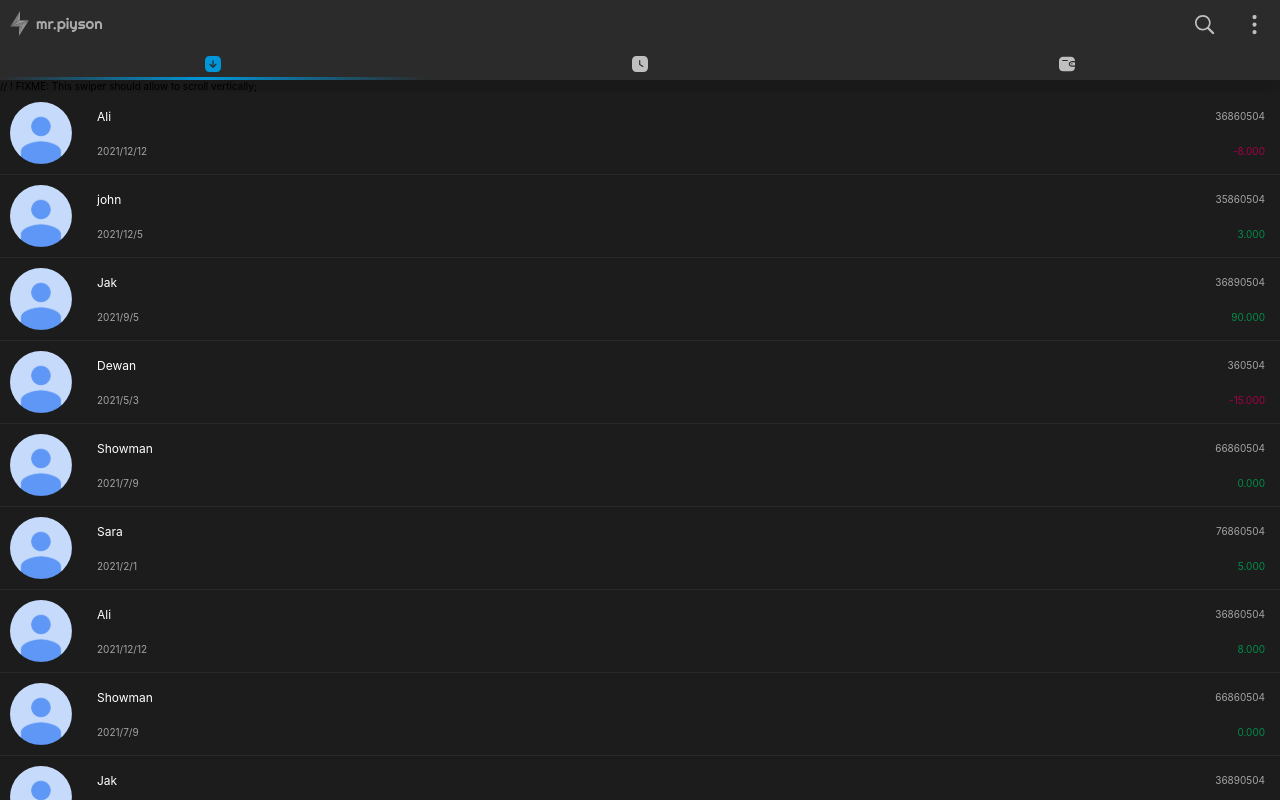
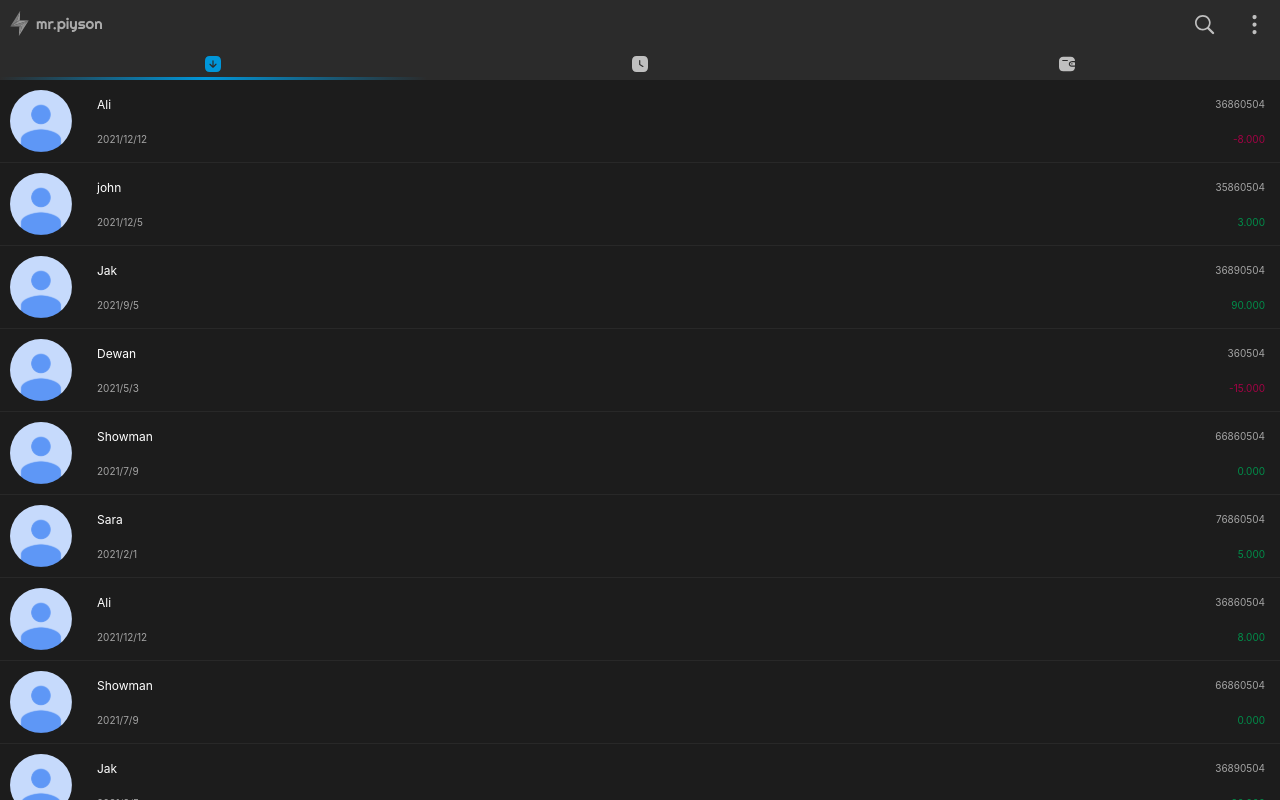
Before and after one commit to mr-piyson/Transactions-App, a Next.js app: page / in a window 1280 px wide. Built offline with nearby package versions, Linux system fonts and the light colour scheme.

Commit message:
step 1 done : for adding swiper

```diff
--- a/pages/index.tsx
+++ b/pages/index.tsx
@@ -8,7 +8,7 @@ export default function Home() {
     <main>
       <TopBar />
       <TabBar />
-      // ! FIXME: This swiper should allow to scroll vertically;
+      {/* // ! FIXME: This swiper should allow to scroll vertically; */}
       <Swiper
         spaceBetween={0}
         slidesPerView={1}
```
